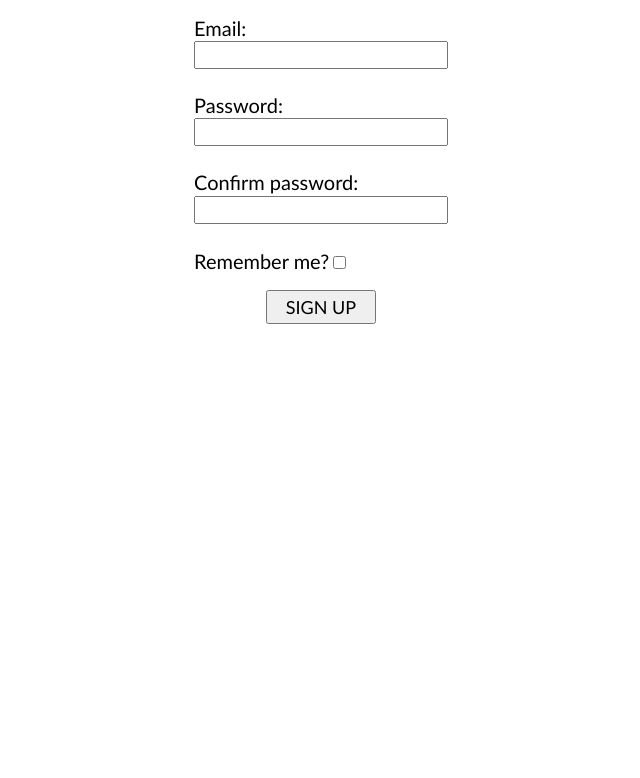
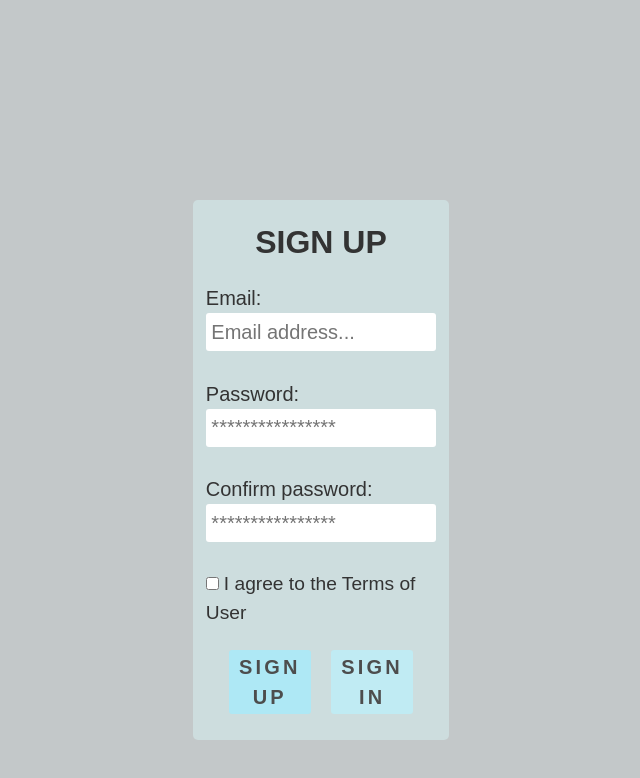
Before and after one commit to AltyAlty/react-project-form-example, a React (Create React App) app: page / in a window 1280 px wide. Shown: the top 778 px of the page, without its empty margins (319-959 px from the left). Built offline with nearby package versions, Linux system fonts and the light colour scheme.

Commit message:
add comments and improve CSS

```diff
--- a/src/index.css
+++ b/src/index.css
@@ -5,6 +5,8 @@ body {
     sans-serif;
     -webkit-font-smoothing: antialiased;
     -moz-osx-font-smoothing: grayscale;
+
+    background-color: #c3c8c9;
 }
 
 code {
--- a/src/login-form.css
+++ b/src/login-form.css
@@ -1,83 +1,226 @@
 .login-form {
+    /*border: 1px solid black;*/
+
     display: flex;
     flex-direction: column;
     justify-content: space-evenly;
+    align-items: center;
+
+    width: 20%;
+    height: 540px;
+    margin-top: 200px;
+
+    background-color: #cdddde;
+    border-radius: 5px;
+}
+
+.form-title-container {
     /*border: 1px solid black;*/
-    height: 340px;
+}
+
+.form-title {
+    font-family: Poppins-Regular, sans-serif;
+    font-size: 2rem;
+    font-weight: 800;
+    line-height: 1.0;
+
+    color: #333333;
 }
 
 .form-control {
+    /*border: 1px solid black;*/
+
     display: flex;
     flex-direction: column;
     justify-content: flex-start;
+
+    width: 90%;
+    height: 13%;
     margin-left: 10px;
     margin-right: 10px;
-    /*border: 1px solid black;*/
-    font-family: Calibri, serif;
-    font-size: 20px;
-    height: 18%;
+
+    font-family: Poppins-Regular, sans-serif;
+    font-size: 1.25rem;
+    font-weight: 500;
+    line-height: 1.5;
+
+    color: #333333;
 }
 
-.form-control-remember-me {
+.form-control-terms-of-user {
+    /*border: 1px solid black;*/
+
     display: flex;
     flex-direction: column;
-    justify-content: space-evenly;
+    justify-content: flex-start;
+
+    width: 90%;
+    height: 10%;
     margin-left: 10px;
     margin-right: 10px;
-    /*border: 1px solid black;*/
-    font-family: Calibri, serif;
-    font-size: 20px;
-    height: 8%;
+
+    font-family: Poppins-Regular, sans-serif;
+    font-size: 1.2rem;
+    font-weight: 400;
+    line-height: 1.5;
+
+    color: #333333;
 }
 
 .email-error-message {
-    font-family: Calibri, serif;
-    font-size: 18px;
     /*border: 1px solid black;*/
+
+    font-family: Poppins-Regular, sans-serif;
+    font-size: .9rem;
+    font-weight: 400;
+    line-height: 1.5;
+
+    color: #f62681;
 }
 
 .password-error-message {
-    font-family: Calibri, serif;
-    font-size: 18px;
     /*border: 1px solid black;*/
+
+    font-family: Poppins-Regular, sans-serif;
+    font-size: .9rem;
+    font-weight: 400;
+    line-height: 1.5;
+
+    color: #f62681;
 }
 
 .confirm-password-error-message {
-    font-family: Calibri, serif;
-    font-size: 18px;
     /*border: 1px solid black;*/
+
+    font-family: Poppins-Regular, sans-serif;
+    font-size: .9rem;
+    font-weight: 400;
+    line-height: 1.5;
+
+    color: #f62681;
+}
+
+.terms-of-user-error-message {
+    /*border: 1px solid black;*/
+
+    font-family: Poppins-Regular, sans-serif;
+    font-size: .9rem;
+    font-weight: 400;
+    line-height: 1.5;
+
+    color: #f62681;
 }
 
 .email-input {
-    height: 24px;
-    width: 250px;
+    width: 100%;
+    height: 38px;
+    margin-bottom: 2px;
+
+    font-family: Poppins-Regular, sans-serif;
+    font-size: 1.25rem;
+    font-weight: 400;
+    line-height: 1.5;
+
+    color: #333333;
+
+    box-shadow: none;
+    border: none;
+    border-radius: 3px;
 }
 
 .password-input {
-    height: 24px;
-    width: 250px;
+    width: 100%;
+    height: 38px;
+    margin-bottom: 2px;
+
+    font-family: Poppins-Regular, sans-serif;
+    font-size: 1.25rem;
+    font-weight: 400;
+    line-height: 1.5;
+
+    color: #333333;
+
+    box-shadow: none;
+    border: none;
+    border-radius: 3px;
 }
 
 .confirm-password-input {
-    height: 24px;
-    width: 250px;
+    width: 100%;
+    height: 38px;
+    margin-bottom: 2px;
+
+    font-family: Poppins-Regular, sans-serif;
+    font-size: 1.25rem;
+    font-weight: 400;
+    line-height: 1.5;
+
+    color: #333333;
+
+    box-shadow: none;
+    border: none;
+    border-radius: 3px;
 }
 
-.remember-me-input {
-    margin-left: 4px;
+.terms-of-user-input {
+    margin-right: 5px;
+}
+
+.buttons-container {
+    /*border: 1px solid black;*/
+
+    display: flex;
+    flex-direction: row;
+    justify-content: space-around;
+
+    width: 80%;
+    height: 12%;
 }
 
 .submit-button-container {
-    display: flex;
-    flex-direction: row;
-    justify-content: space-evenly;
     /*border: 1px solid black;*/
-    height: 10%;
+
+    width: 40%;
 }
 
 .submit-button {
+    width: 100%;
+    height: 100%;
+
+    font-family: Poppins-Regular, sans-serif;
+    font-size: 1.25rem;
+    font-weight: 600;
+    line-height: 1.5;
+    letter-spacing: .2rem;
+
+    color: #4d4d4d;
+
+    box-shadow: none;
+    border: none;
+    border-radius: 3px;
+    background-color: #aee8f5;
+}
+
+.login-button-container {
+    /*border: 1px solid black;*/
+
     width: 40%;
+}
+
+.login-button {
+    width: 100%;
     height: 100%;
-    font-family: Calibri, serif;
-    font-size: 18px;
+
+    font-family: Poppins-Regular, sans-serif;
+    font-size: 1.25rem;
+    font-weight: 600;
+    line-height: 1.5;
+    letter-spacing: .2rem;
+
+    color: #4d4d4d;
+
+    box-shadow: none;
+    border: none;
+    border-radius: 3px;
+    background-color: #c0ebf3;
 }
--- a/src/login-form.tsx
+++ b/src/login-form.tsx
@@ -3,16 +3,19 @@
 "useId" это часть React, которая позволяет генерировать ID.
 */
 import {useId} from 'react';
+/*Библиотека "react-hook-form" позволяет работать с формами в React.*/
 import {useForm} from 'react-hook-form';
 import './login-form.css';
 
+/*Тип данных, который будут отправляться нашей формой.*/
 type FormData = {
     email: string
     password: string
     confirmPassword: string
-    rememberMe: boolean
+    termsOfUser: boolean
 };
 
+/*Форма для регистрации.*/
 export const LoginForm = () => {
     const emailID = useId();
     const passwordID = useId();
@@ -20,38 +23,60 @@ export const LoginForm = () => {
     const emailErrorMessageID = useId();
     const passwordErrorMessageID = useId();
     const confirmPasswordErrorMessageID = useId();
+    const termsOfUserErrorMessageID = useId();
 
+    /*Используем хук "useForm()" из библиотеки "react-hook-form". "register" используется для регистрации полей формы, а
+    "handleSubmit" для указания перехватчика данных, которые будут отправляться формой. Чтобы не было возможности
+    кликнуть много раз по кнопке отправки формы и много раз отправить данные формы, используем "isSubmitting", чтобы
+    знать когда происходит отправка данных формы с целью отключить кнопку отправки данных формы в такой момент. Для
+    вывода ошибок используем "errors".*/
     const {
         register,
         handleSubmit,
         formState: {isSubmitting, errors}
     } = useForm<FormData>();
 
-    const onSubmit = (data: FormData) => {
-        console.log(data);
-    };
+    const onSubmit = (data: FormData) => console.log(data);
 
+    /*Элемент "form" позволяет использовать встроенную валидацию. Если не нужно использовать такую валидацию, то можно
+    использовать атрибут "noValidate".*/
     return <form onSubmit={handleSubmit(onSubmit)} className='login-form'>
+        <div className='form-title-container'>
+            <p className='form-title'>SIGN UP</p>
+        </div>
+
         <div className='form-control'>
             <div>
+                {/*Нужно связывать каждый элемент управления формой с элементом "label". Для этого нужно использовать
+                атрибут "for" или "htmlFor" в элементе "label" и атрибут "id" в элементе управления формой с одинаковыми
+                значениями.*/}
                 <label htmlFor={emailID}>Email:</label>
             </div>
 
             <div>
                 <input
+                    className='email-input'
                     id={emailID}
                     // name='email'
                     type='email'
+                    /*Для автозаполнения поля можно использовать атрибут "autoComplete" со значением, который будет
+                    соответсвовать типу поля.*/
                     autoComplete='email'
+                    /*В атрибует "aria-describedby" указываем значение атрибута "id" в сообщении об ошибке, чтобы
+                    связать элемент управления формой и сообщение об ошибке в этой форме.*/
                     aria-describedby={emailErrorMessageID}
+                    placeholder=' Email address...'
                     // required
-                    {...register('email', {required: 'The field is required'})}
-                    className='email-input'
+                    /*Регистриуем поле формы при помощи хука "useForm()". Здесь также можно указать некоторые
+                    атрибуты, такие как "name" и "required".*/
+                    {...register('email', {required: 'The email field is required'})}
                 />
             </div>
 
             <div>
                 {errors.email && (
+                    /*Используем атрибут "aria-live" со значением "assertive". Этот атрибут и атрибут "aria-describedby"
+                    позволяют скринридерам зачитывать ошибки формы.*/
                     <p id={emailErrorMessageID} aria-live='assertive' className='email-error-message'>
                         Error: {errors.email.message}
                     </p>
@@ -66,21 +91,22 @@ export const LoginForm = () => {
 
             <div>
                 <input
+                    className='password-input'
                     id={passwordID}
                     // name='password'
                     type='password'
                     autoComplete='new-password'
                     aria-describedby={passwordErrorMessageID}
+                    placeholder=' ****************'
                     // required
                     // minLength={8}
                     {...register('password', {
-                        required: 'The field is required',
+                        required: 'The password field is required',
                         minLength: {
                             value: 8,
                             message: 'Min length is 8 characters'
                         }
                     })}
-                    className='password-input'
                 />
             </div>
 
@@ -100,21 +126,24 @@ export const LoginForm = () => {
 
             <div>
                 <input
+                    className='confirm-password-input'
                     id={confirmPasswordID}
                     // name='confirm-password'
                     type='password'
+                    /*Значение "new-password" атрибута "autoComplete" позволяет предложить пользователю сгенерировать
+                    новый пароль.*/
                     autoComplete='new-password'
                     aria-describedby={confirmPasswordErrorMessageID}
+                    placeholder=' ****************'
                     // required
                     // minLength={8}
                     {...register('confirmPassword', {
-                        required: 'The field is required',
+                        required: 'The confirm password field is required',
                         minLength: {
                             value: 8,
                             message: 'Min length is 8 characters'
                         }
                     })}
-                    className='confirm-password-input'
                 />
             </div>
 
@@ -128,20 +157,43 @@ export const LoginForm = () => {
             </div>
         </div>
 
-        <div className='form-control-remember-me'>
+        <div className='form-control-terms-of-user'>
+            {/*Также чтобы связать элемент управления формой с элементом "label", можно поместить этот элемент
+            управления формой внутрь элемента "label".*/}
+            <div>
                 <label>
-                Remember me?
                     <input
-                    // name='rememberMe'
+                        className='terms-of-user-input'
+                        // name='termsOfUser'
                         type='checkbox'
-                    {...register('rememberMe')}
-                    className='remember-me-input'
+                        aria-describedby={termsOfUserErrorMessageID}
+                        // required
+                        {...register('termsOfUser', {required: 'The Terms of User field is required'})}
                     />
+                    I agree to the Terms of User
                 </label>
             </div>
 
+            <div>
+                {errors.termsOfUser && (
+                    <p id={termsOfUserErrorMessageID} aria-live='assertive'
+                       className='terms-of-user-error-message'>
+                        Error: {errors.termsOfUser.message}
+                    </p>
+                )}
+            </div>
+        </div>
+
+        <div className='buttons-container'>
             <div className='submit-button-container'>
+                {/*У элемента "button" по умолчанию атрибут "type" имеет значение "submit, но лучше указывать это
+                явно."*/}
                 <button disabled={isSubmitting} type='submit' className='submit-button'>SIGN UP</button>
+            </div>
+
+            <div className='login-button-container'>
+                <button className='login-button' type='button'>SIGN IN</button>
+            </div>
         </div>
     </form>
 };
```
Lines whose indentation alone changed are shown as unchanged.
